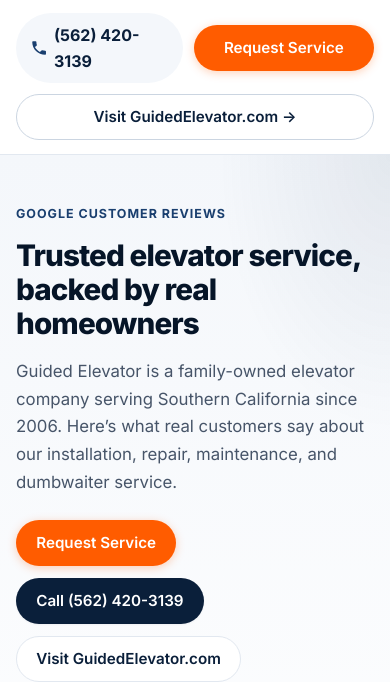
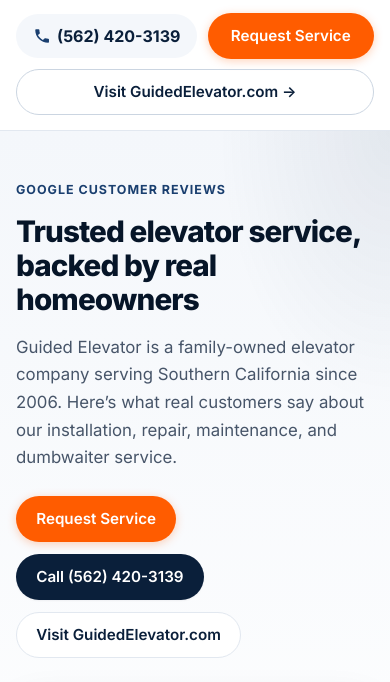
Before and after one commit to GuidedElevator/guided-elevator-reviews, a website: page public/index.html in a window 390 px wide. Shown: the part 100-782 px from the top of the page. Drawn offline with Linux system fonts and the light colour scheme.

Commit message:
Prevent header phone number wrapping on mobile.
Keep the phone link on one line with nowrap and min-width so flex layout cannot split the number across two lines.

```diff
--- a/public/styles.css
+++ b/public/styles.css
@@ -265,6 +265,8 @@
   padding: 0.55rem 0.85rem;
   border-radius: var(--radius-full);
   background: var(--navy-50);
+  white-space: nowrap;
+  flex-shrink: 0;
 }
 
 .phone-link:hover {
@@ -884,12 +886,13 @@
   }
 
   .header-actions .btn {
-    flex: 1;
+    flex: 1 1 auto;
   }
 
   .phone-link {
-    flex: 1;
+    flex: 1 1 auto;
     justify-content: center;
+    min-width: max-content;
   }
 
   .rating-card {
```
